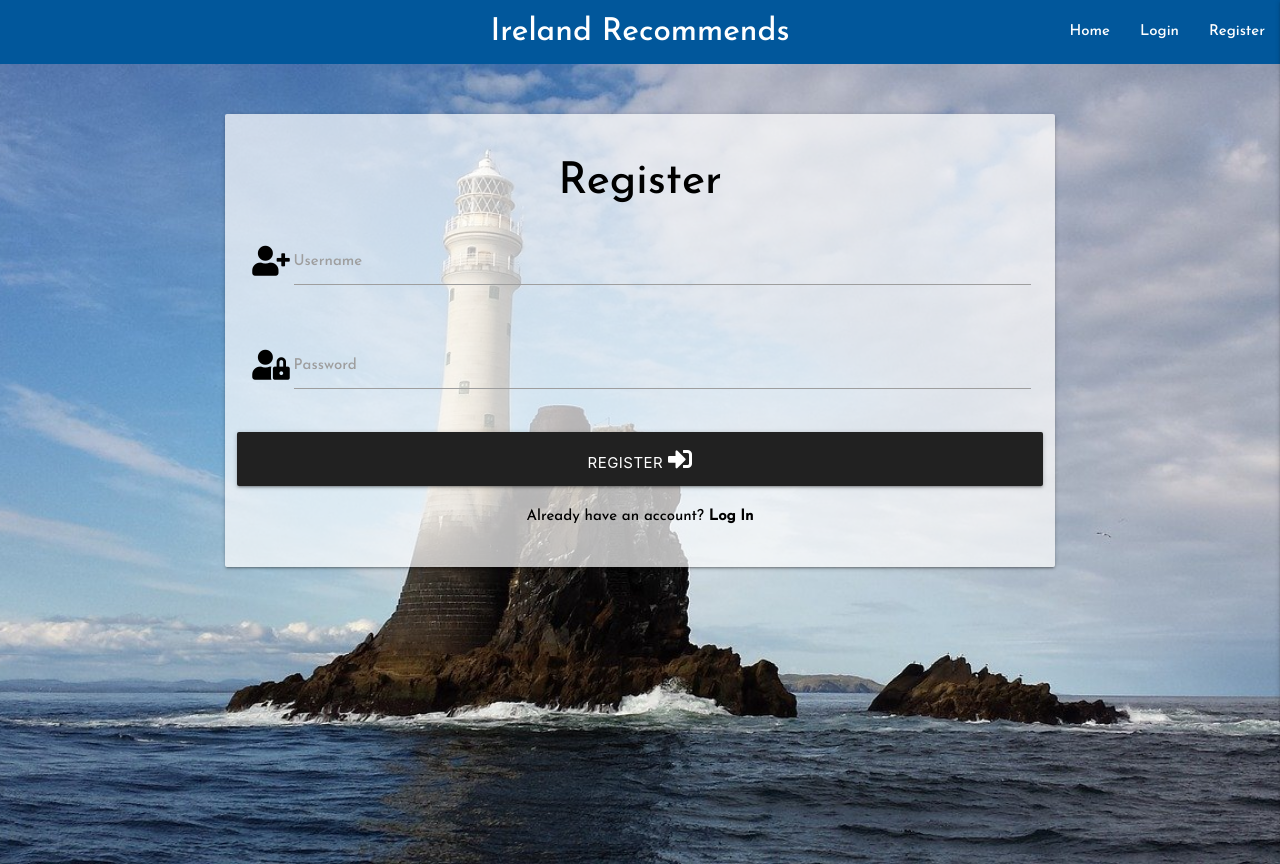
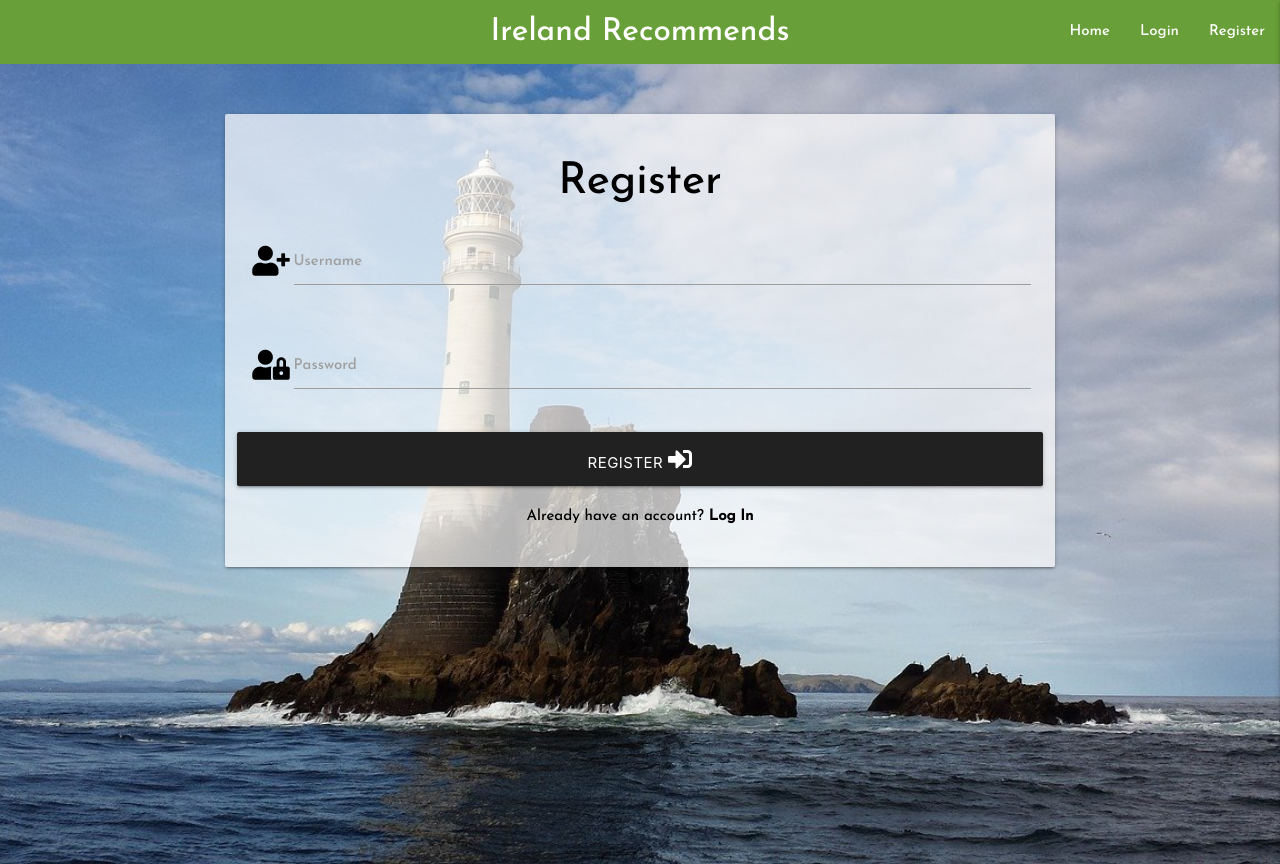
Before and after one commit to d-mcalpin/IrelandRecommends, a Flask app: page /register in a window 1280 px wide. Run offline with Flask 2, Linux system fonts and the light colour scheme; some libraries are stand-ins or nearby versions.

Commit message:
Changed background colour scheme

```diff
--- a/static/css/style.css
+++ b/static/css/style.css
@@ -3,7 +3,7 @@
 body {
   font-family: "Josefin Sans", sans-serif;
   overflow-x: hidden;
-  background-color: #abdbe3;
+  background-color: #e6ffe6;
 }
 
 .uppercase {
--- a/templates/base.html
+++ b/templates/base.html
@@ -15,7 +15,7 @@
 <body>
     <header>
          <!--top navbar-->
-         <nav class="nav-extended text-shadow light-blue darken-4">
+         <nav class="nav-extended text-shadow light-green darken-2">
             <div class="nav-wrapper">
                 <!-- <a href="{{ url_for('reviews') }}" class="brand-logo center white-text"><img class="logo" src="static/images/veclogo.png" alt="replace"/></a> -->
                 <a href="{{ url_for('reviews') }}" class="hide-on-small-only brand-logo center white-text">Ireland Recommends</a>
```
